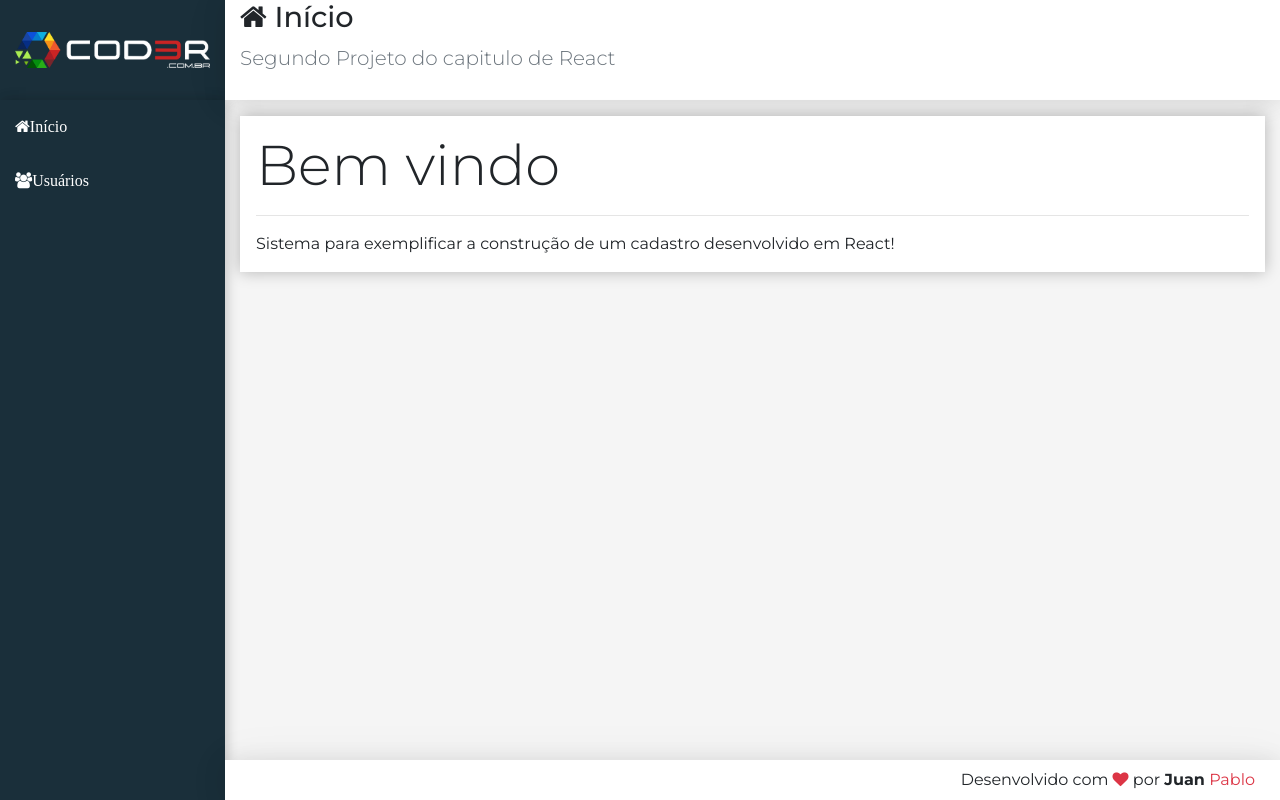
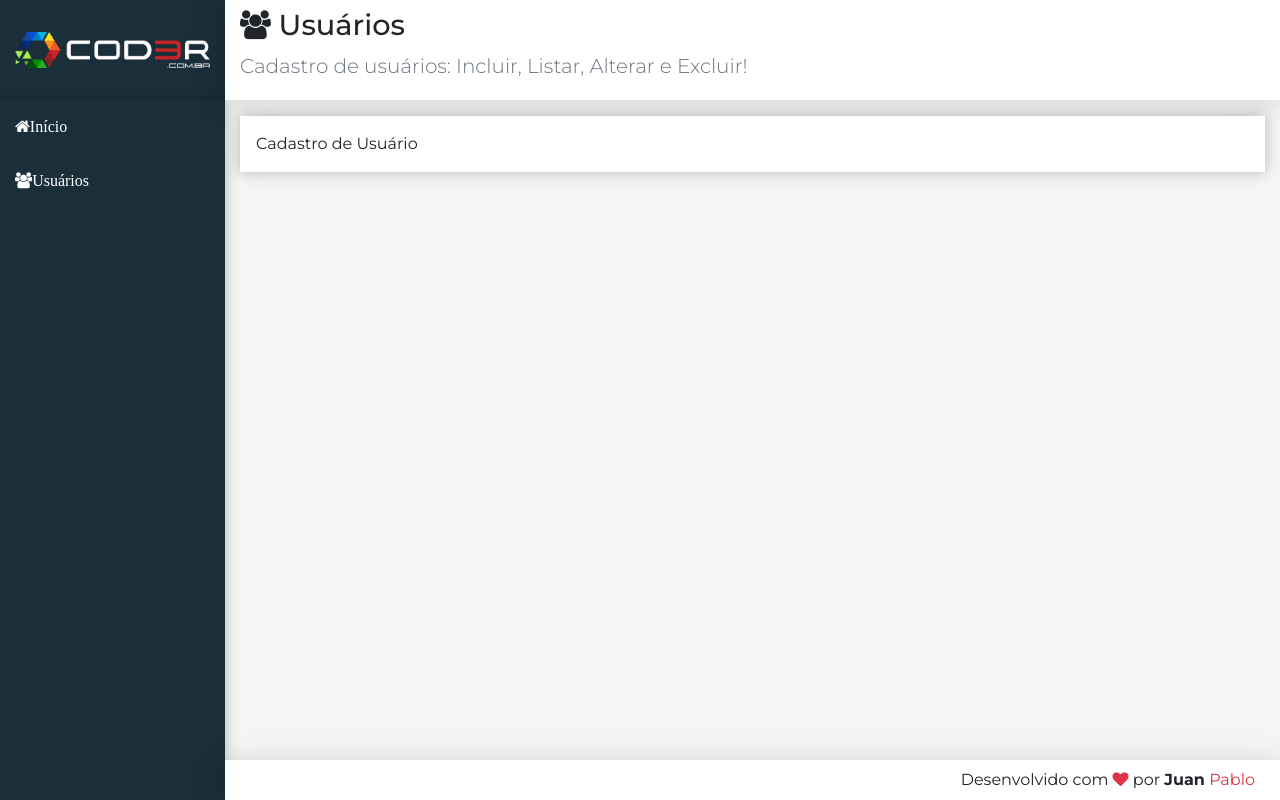
Before and after one commit to JuanPabllo/CRUD-ReactJs, a React (Create React App) app in the folder frontend/: page /users in a window 1280 px wide. Built offline with nearby package versions, Linux system fonts and the light colour scheme.

Commit message:
Implemented routes and correct

```diff
--- a/frontend/src/components/template/Logo.jsx
+++ b/frontend/src/components/template/Logo.jsx
@@ -1,10 +1,12 @@
 import "./Logo.css";
-import Logo from '../../assets/img/logo.png'
+import Logo from "../../assets/img/logo.png";
 import React from "react";
+import { Link } from "react-router-dom";
 
-export default (props) =>
- <aside className="logo">
-    <a href="/" className="logo">
-        <img src={Logo} alt="logo"/>
-    </a>
-</aside>;
+export default (props) => (
+    <aside className="logo">
+        <Link to="/" className="logo">
+            <img src={Logo} alt="logo" />
+        </Link>
+    </aside>
+);
--- a/frontend/src/components/template/Nav.css
+++ b/frontend/src/components/template/Nav.css
@@ -16,3 +16,7 @@ aside.menu-area {
 .menu a:hover {
     background: linear-gradient(135deg, #07a7e3 0%, #32dac3 100%);
 }
+
+h1.nt3 {
+    margin-top: 8px;
+}
--- a/frontend/src/components/template/Nav.jsx
+++ b/frontend/src/components/template/Nav.jsx
@@ -1,15 +1,16 @@
 import "./Nav.css";
 import React from "react";
+import { Link } from "react-router-dom";
 
 export default (props) => (
     <aside className="menu-area">
         <nav className="menu">
-            <a href="#/">
+            <Link to="/">
                 <i className="fa fa-home">Início</i>
-            </a>
-            <a href="#/users">
+            </Link>
+            <Link to="/users">
                 <i className="fa fa-users">Usuários</i>
-            </a>
+            </Link>
         </nav>
     </aside>
 );
--- a/frontend/src/components/user/UserCrud.jsx
+++ b/frontend/src/components/user/UserCrud.jsx
@@ -1,12 +1,18 @@
-import React, { Component } from 'react'
-import Main from '../template/Main'
+import React, { Component } from "react";
+import Main from "../template/Main";
 
 const HeaderProps = {
-    icon: 'users',
-    title: 'Usuários',
-    subtitle: 'Cadastro de usuários: Incluir, Listar, Alterar e Excluir!'
-}
+    icon: "users",
+    title: "Usuários",
+    subtitle: "Cadastro de usuários: Incluir, Listar, Alterar e Excluir!",
+};
 
 export default class UserCrud extends Component {
-
+    render () {
+        return (
+            <Main {...HeaderProps}>
+                Cadastro de Usuário
+            </Main>
+        )
+    }
 }
--- a/frontend/src/main/App.jsx
+++ b/frontend/src/main/App.jsx
@@ -2,17 +2,20 @@ import "bootstrap/dist/css/bootstrap.min.css";
 import "font-awesome/css/font-awesome.min.css";
 import "./App.css";
 import React from "react";
+import { BrowserRouter } from "react-router-dom";
 
 import Logo from "../components/template/Logo";
 import Nav from "../components/template/Nav";
-import Home from "../components/home/Home";
+import Routes from "./Routes";
 import Footer from "../components/template/Footer";
 
 export default (props) => (
-    <div className="app">
-        <Logo />
-        <Nav />
-        <Home />
-        <Footer />
-    </div>
+    <BrowserRouter>
+        <div className="app">
+            <Logo />
+            <Nav />
+            <Routes />
+            <Footer />
+        </div>
+    </BrowserRouter>
 );
--- /dev/null
+++ b/frontend/src/main/Routes.jsx
@@ -0,0 +1,13 @@
+import React from "react";
+import { Switch, Route, Redirect } from "react-router";
+
+import Home from "../components/home/Home";
+import UserCrud from "../components/user/UserCrud";
+
+export default (props) => (
+    <Switch>
+        <Route exact path="/" component={Home} />
+        <Route path="/users" component={UserCrud} />
+        <Redirect from="*" to="/" />
+    </Switch>
+);
```
